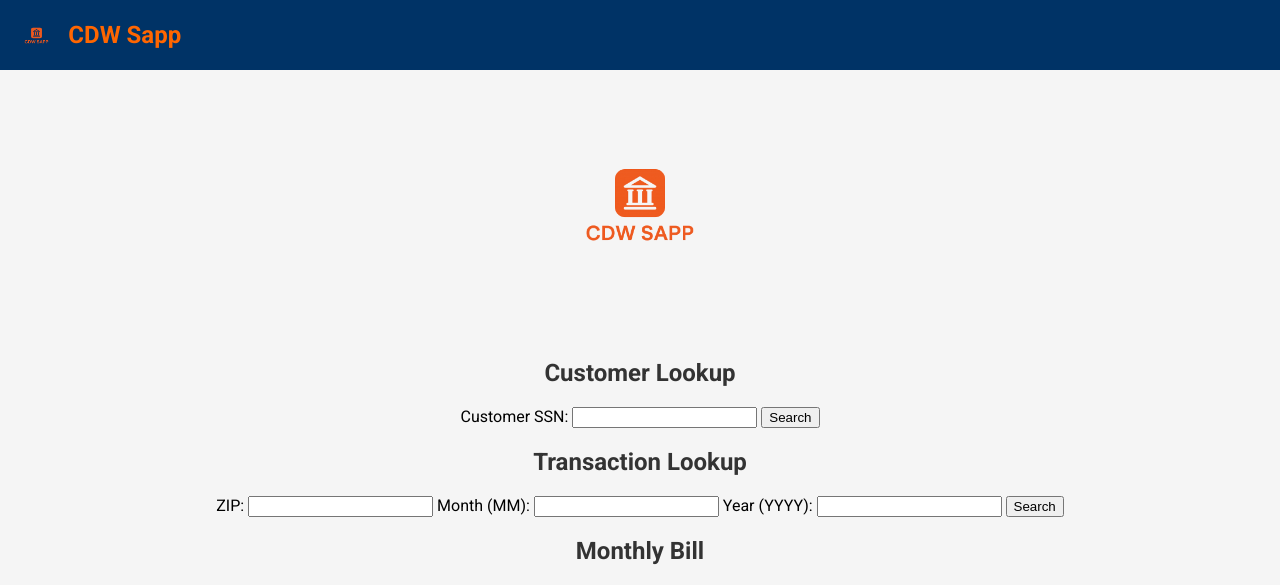
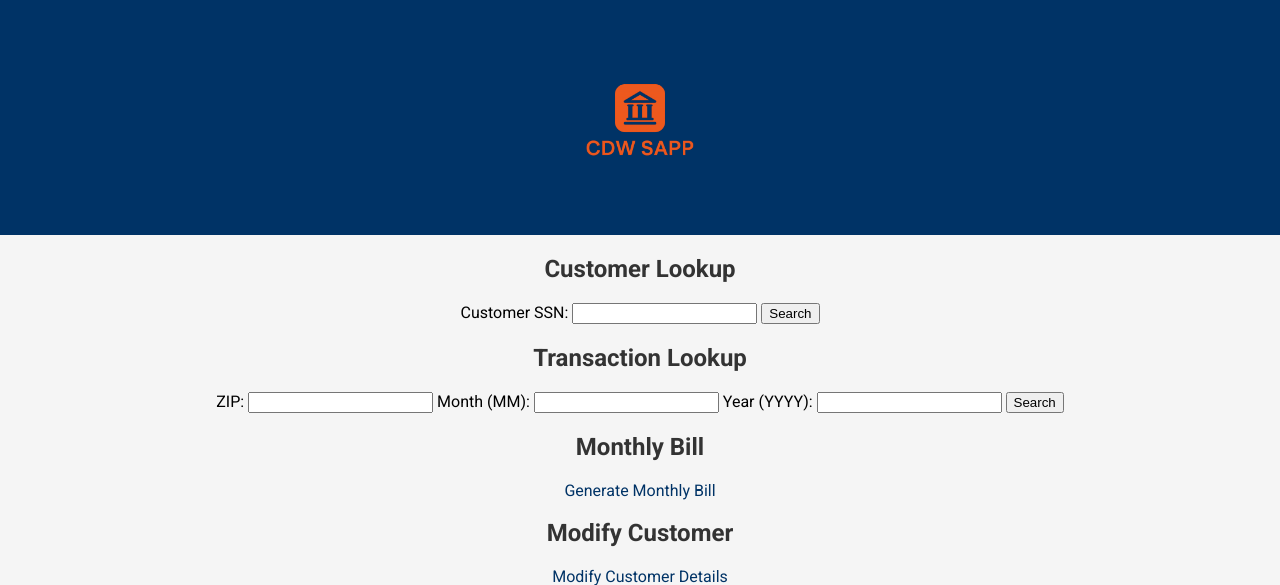
Before and after one commit to TJ10k/Data-Engineering-In-Action-, a Flask app: page / in a window 1280 px wide. Shown: the top 585 px of the page. Run offline with Flask 3, Linux system fonts and the light colour scheme.

Commit message:
Move main logo to header and simplify layout

```diff
--- a/web/static/style.css
+++ b/web/static/style.css
@@ -45,7 +45,8 @@ th {
     color: white;
     display: flex;
     align-items: center;
-    padding: 10px 20px;
+    justify-content: center;
+    padding: 5px 0;
 }
 
 .home-link {
@@ -53,27 +54,15 @@ th {
     align-items: center;
 }
 
-.header-logo {
-    height: 50px;
-    width: auto;
-    margin-right: 15px;
-    transition: transform 0.3s ease;
-}
-
-.header-logo:hover {
-    transform: scale(1.1);
-}
-
-.site-title {
-    font-size: 1.5em;
-    font-weight: bold;
-    color: #ff6600;
-}
 
 .center-logo {
     width: 150px;
     margin-bottom: 20px;
     transition: transform 0.3s ease;
+}
+
+.site-header .center-logo {
+    margin-bottom: 0;
 }
 
 .center-logo:hover {
--- a/web/templates/base.html
+++ b/web/templates/base.html
@@ -10,14 +10,10 @@
 <body>
     <header class="site-header">
         <a href="{{ url_for('home') }}" class="home-link">
-            <img src="{{ url_for('static', filename='logo.png') }}" alt="Bank Logo" class="header-logo">
-            <span class="site-title">CDW Sapp</span>
+            <img src="{{ url_for('static', filename='logo.png') }}" alt="CDW Sapp Logo" class="center-logo">
         </a>
     </header>
     <div class="container">
-        <a href="{{ url_for('home') }}">
-        <img src="{{ url_for('static', filename='logo.png') }}" alt="CDW Sapp Logo" class="center-logo">
-        </a>
         {% block content %}{% endblock %}
     </div>
 </body>
```
